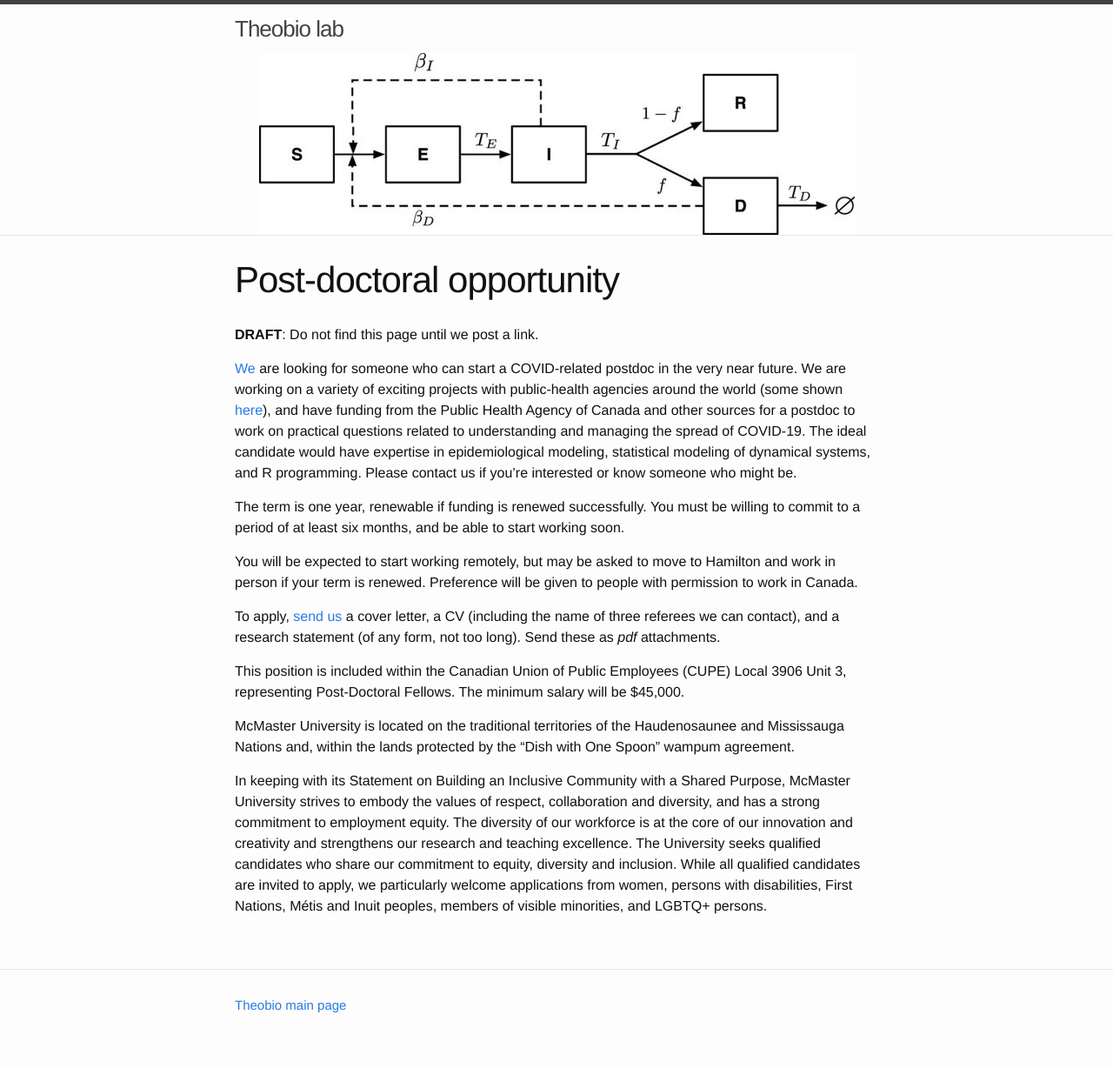
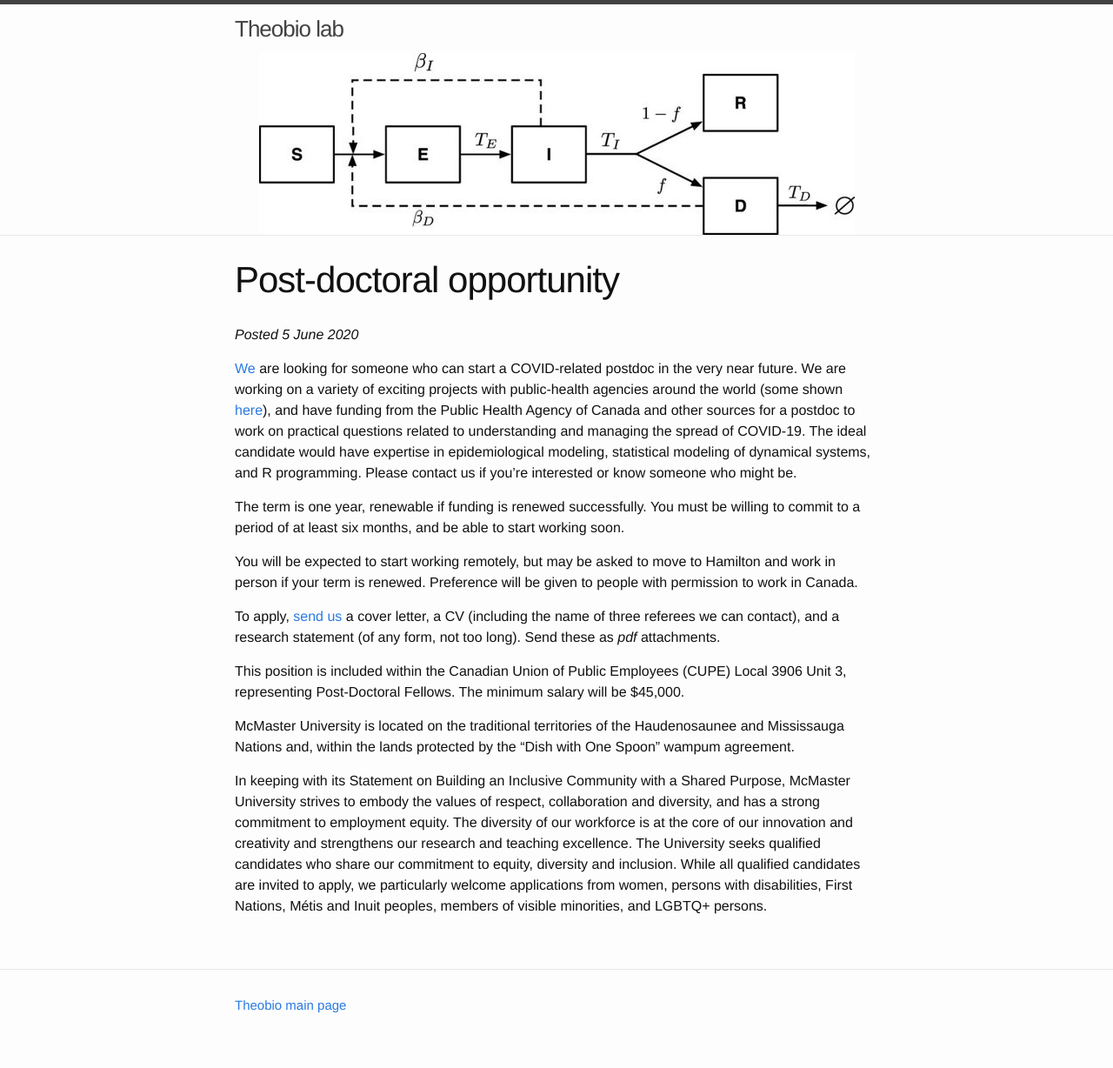
Before and after one commit to mac-theobio/mac-theobio.github.io, a Jekyll site: the page built from postdoc.md, in a window 1280 px wide. Shown: the whole page at 87% size. Built offline with Jekyll 4.4.1, drawn with Linux system fonts in a browser that asks for light colours.

Commit message:
date of posting

```diff
--- a/postdoc.md
+++ b/postdoc.md
@@ -3,7 +3,7 @@ layout: page
 title: Post-doctoral opportunity
 ---
 
-__DRAFT__: Do not find this page until we post a link.
+_Posted 5 June 2020_
 
 [We](index.html) are looking for someone who can start a COVID-related postdoc in the very near future. We are working on a variety of exciting projects with public-health agencies around the world (some shown [here](covid-19/)), and have funding from the Public Health Agency of Canada and other sources for a postdoc to work on practical questions related to understanding and managing the spread of COVID-19. The ideal candidate would have expertise in epidemiological modeling, statistical modeling of dynamical systems, and R programming. Please contact us if you're interested or know someone who might be.
 
```
